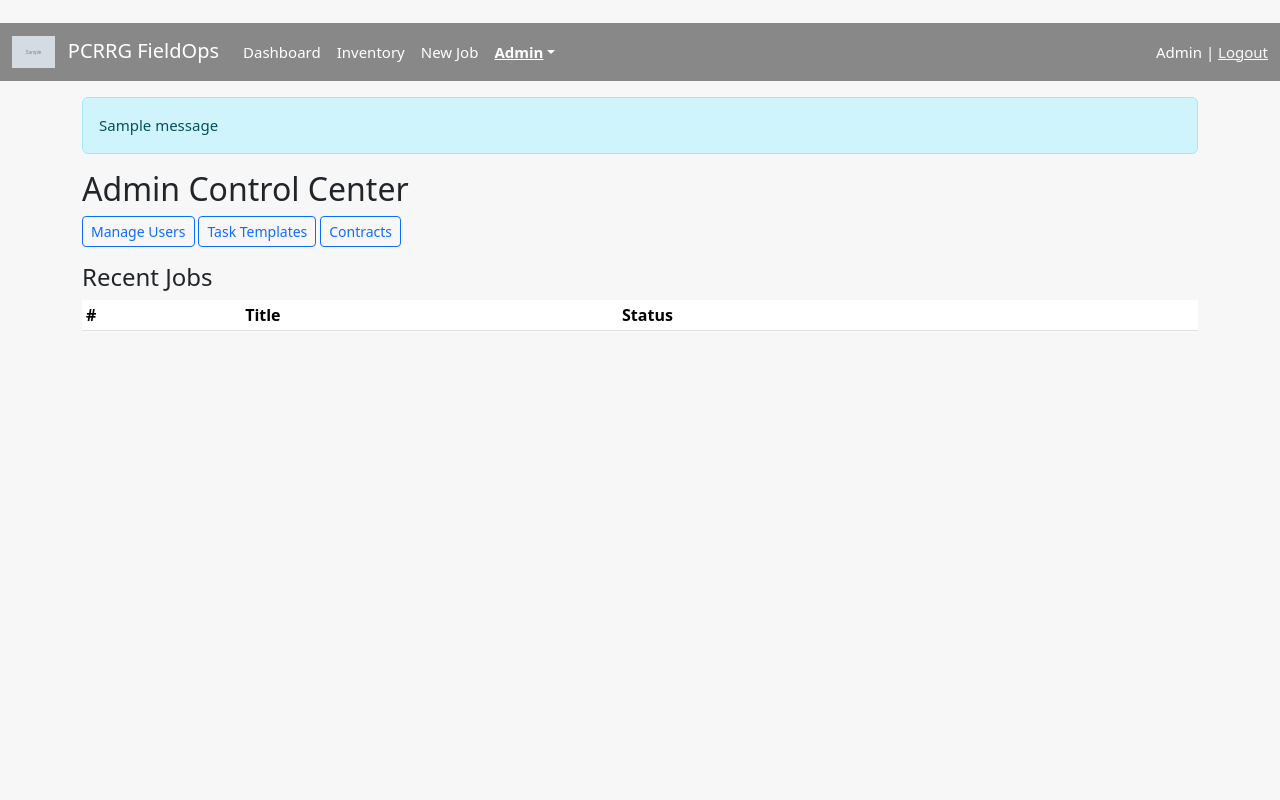
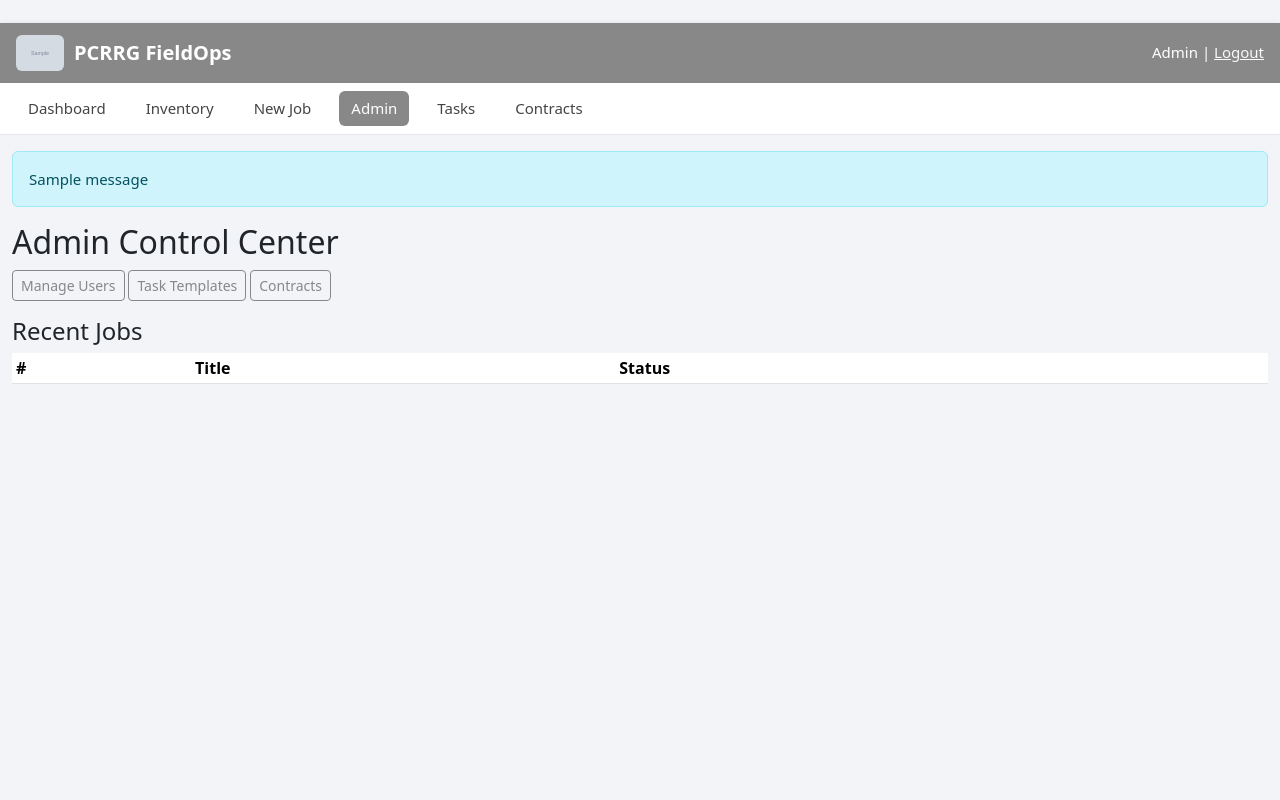
Before and after one commit to annunakiant/PCRRG_APP, a Flask app: page /admin in a window 1280 px wide. Run offline with Flask 3, Linux system fonts and the light colour scheme; a user stored in the database is signed in; tables that the repository leaves empty hold one stand-in row (values such as "Sample post"); grey boxes marked "Sample" are stand-in pictures; one stand-in notice (Sample message) is shown; data that the repository does not hold is empty.

Commit message:
Restore professional CompanyCam-style UI shell

```diff
--- a/templates/base.html
+++ b/templates/base.html
@@ -3,69 +3,129 @@
 <head>
   <meta charset="utf-8">
   <title>PCRRG FieldOps</title>
+  <meta name="viewport" content="width=device-width, initial-scale=1">
+
+  <!-- CompanyCam‑style fonts -->
+  <link href="https://fonts.googleapis.com/css2?family=Inter:wght@300;400;500;600;700&display=swap" rel="stylesheet">
+
+  <!-- Bootstrap -->
   <link href="https://cdn.jsdelivr.net/npm/bootstrap@5.3.3/dist/css/bootstrap.min.css" rel="stylesheet">
+
   <style>
+    :root {
+      --primary: {{ theme.primary_color }};
+      --secondary: {{ theme.secondary_color }};
+      --font-family: {{ plus_ui.font_family if plus_ui else 'Inter, system-ui' }};
+      --font-size: {{ plus_ui.font_size if plus_ui else '15px' }};
+    }
+
     body {
-        background-color: {{ theme.primary_color or '#1E88E5' }}10;
-        font-family: {{ plus_ui.font_family if plus_ui is defined else 'system-ui' }};
-        font-size: {{ plus_ui.font_size if plus_ui is defined else '15px' }};
+      font-family: var(--font-family);
+      font-size: var(--font-size);
+      background-color: #f2f4f7;
+      {% if plus_ui and plus_ui.background_image_url %}
+      background-image: url('{{ plus_ui.background_image_url }}');
+      background-size: cover;
+      background-position: center;
+      {% endif %}
     }
-      .navbar {
-        background-color: {{ theme.primary_color or '#1E88E5' }};
+
+    /* CompanyCam‑style top bar */
+    .topbar {
+      background-color: var(--primary);
+      padding: 0.75rem 1rem;
+      display: flex;
+      align-items: center;
+      justify-content: space-between;
+      color: #fff;
+      box-shadow: 0 2px 6px rgba(0,0,0,0.15);
     }
-      .navbar-brand, .nav-link, .navbar-text {
+    .topbar-logo {
+      display: flex;
+      align-items: center;
+      font-weight: 600;
+      font-size: 1.25rem;
+    }
+    .topbar-logo img {
+      height: 36px;
+      margin-right: 10px;
+      border-radius: 6px;
+    }
+
+    /* CompanyCam‑style nav */
+    .app-nav {
+      background: #fff;
+      border-bottom: 1px solid #e5e7eb;
+      padding: 0.5rem 1rem;
+      display: flex;
+      gap: 1rem;
+      font-weight: 500;
+    }
+    .app-nav a {
+      color: #444;
+      text-decoration: none;
+      padding: 0.4rem 0.75rem;
+      border-radius: 6px;
+    }
+    .app-nav a.active {
+      background: var(--primary);
       color: #fff !important;
     }
-      .nav-link.active {
-        font-weight: 600;
-        text-decoration: underline;
+
+    /* CompanyCam‑style cards */
+    .cc-card {
+      background: #fff;
+      border-radius: 12px;
+      padding: 1.25rem;
+      box-shadow: 0 2px 8px rgba(0,0,0,0.08);
+      margin-bottom: 1rem;
+    }
+
+    /* Buttons */
+    .btn-primary {
+      background-color: var(--primary) !important;
+      border-color: var(--primary) !important;
+    }
+    .btn-outline-primary {
+      border-color: var(--primary) !important;
+      color: var(--primary) !important;
     }
   </style>
 </head>
+
 <body>
-    <nav class="navbar navbar-expand-lg navbar-dark mb-3">
-      <div class="container-fluid">
-        <a class="navbar-brand" href="{{ url_for('dashboard') }}">
+
+<div class="topbar">
+  <div class="topbar-logo">
     {% if theme.logo_url %}
-            <img src="{{ theme.logo_url }}" alt="Logo" style="height:32px; margin-right:8px;">
+      <img src="{{ theme.logo_url }}">
     {% endif %}
     PCRRG FieldOps
-        </a>
-        <div class="collapse navbar-collapse">
-          <ul class="navbar-nav me-auto mb-2 mb-lg-0">
-            <li class="nav-item"><a class="nav-link {% if request.endpoint=='dashboard' %}active{% endif %}" href="{{ url_for('dashboard') }}">Dashboard</a></li>
-            <li class="nav-item"><a class="nav-link {% if request.endpoint=='inventory_list' %}active{% endif %}" href="{{ url_for('inventory_list') }}">Inventory</a></li>
-            <li class="nav-item"><a class="nav-link {% if 'jobs' in request.endpoint %}active{% endif %}" href="{{ url_for('new_job') }}">New Job</a></li>
-            {% if is_admin %}
-            <li class="nav-item dropdown">
-              <a class="nav-link dropdown-toggle {% if 'admin' in request.endpoint %}active{% endif %}" href="#" data-bs-toggle="dropdown">Admin</a>
-              <ul class="dropdown-menu">
-                <li><a class="dropdown-item" href="{{ url_for('admin_home') }}">Admin Control Center</a></li>
-                <li><a class="dropdown-item" href="{{ url_for('admin_users') }}">Users</a></li>
-                <li><a class="dropdown-item" href="{{ url_for('admin_task_templates') }}">Task Templates</a></li>
-                <li><a class="dropdown-item" href="{{ url_for('manage_contracts') }}">Contracts</a></li>
-              </ul>
-            </li>
-            {% endif %}
-          </ul>
-          <span class="navbar-text">
+  </div>
+  <div>
     {{ current_user.name or current_user.username }} |
     <a href="{{ url_for('logout') }}" class="text-light">Logout</a>
-          </span>
   </div>
 </div>
-    </nav>
 
-    <div class="container">
+<div class="app-nav">
+  <a href="{{ url_for('dashboard') }}" class="{% if request.endpoint=='dashboard' %}active{% endif %}">Dashboard</a>
+  <a href="{{ url_for('inventory_list') }}" class="{% if 'inventory' in request.endpoint %}active{% endif %}">Inventory</a>
+  <a href="{{ url_for('new_job') }}" class="{% if request.endpoint=='new_job' %}active{% endif %}">New Job</a>
+  <a href="{{ url_for('admin_home') }}" class="{% if 'admin' in request.endpoint %}active{% endif %}">Admin</a>
+  <a href="{{ url_for('admin_task_templates') }}" class="{% if 'task' in request.endpoint %}active{% endif %}">Tasks</a>
+  <a href="{{ url_for('manage_contracts') }}" class="{% if 'contract' in request.endpoint %}active{% endif %}">Contracts</a>
+</div>
+
+<div class="container-fluid mt-3">
   {% with messages = get_flashed_messages() %}
     {% if messages %}
-          <div class="mt-2">
-            {% for m in messages %}
-              <div class="alert alert-info">{{ m }}</div>
-            {% endfor %}
+      <div class="alert alert-info">
+        {% for m in messages %}<div>{{ m }}</div>{% endfor %}
       </div>
     {% endif %}
   {% endwith %}
+
   {% block content %}{% endblock %}
 </div>
 
```
Lines whose indentation alone changed are shown as unchanged.
